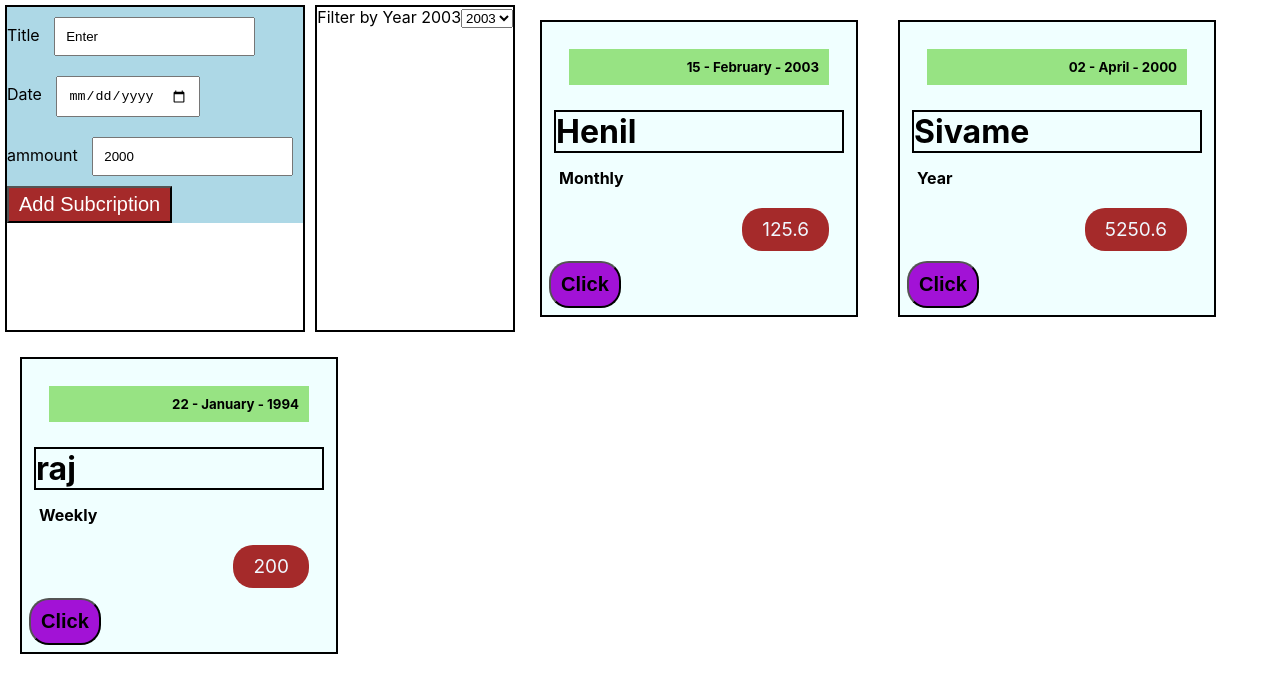
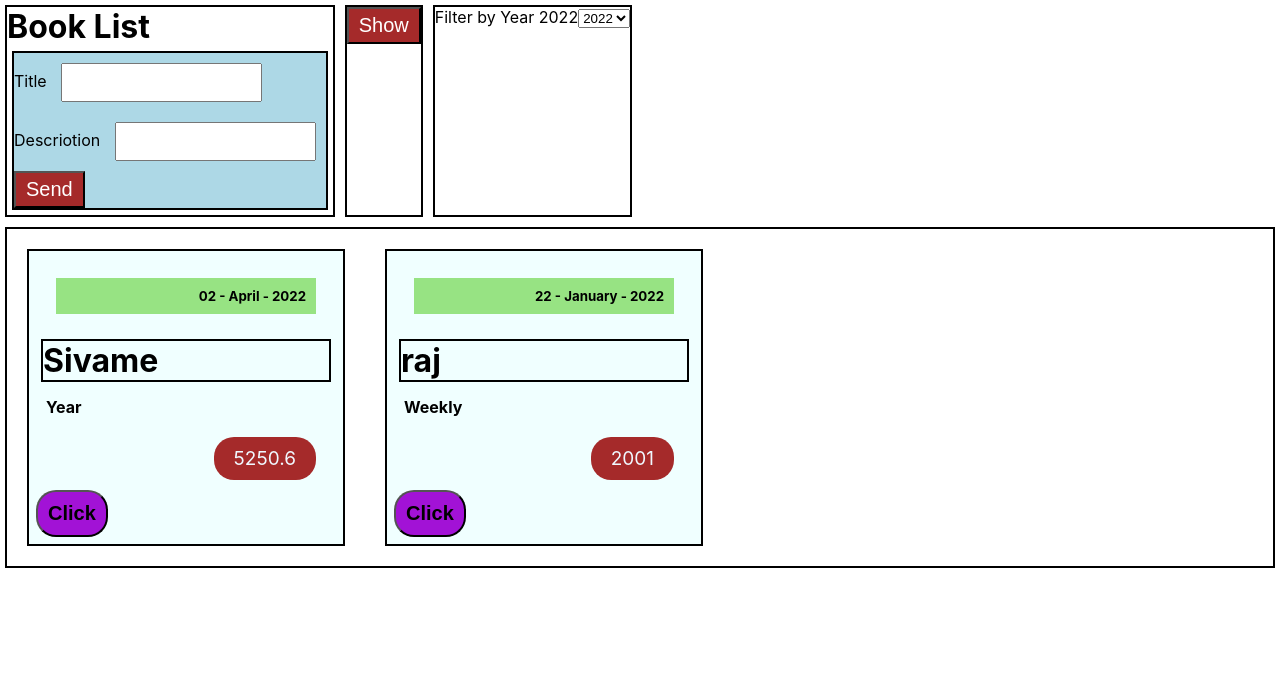
Before and after one commit to HENILCODES/Resume, a React (Create React App) app: page / in a window 1280 px wide. Shown: the top 692 px of the page. Built offline with nearby package versions, Linux system fonts and the light colour scheme; the HTML template or start-up script is replaced by a standard one.

Commit message:
Create Chart

```diff
--- a/src/App.js
+++ b/src/App.js
@@ -1,51 +1,63 @@
 import { useState } from 'react';
 import './App.css';
+import BookList from './BookDetail/BookList';
 import NewSubcription from './NewSubcription/NewSubcription';
 import Filter from './Subcription/Filter';
-import Subcription from './Subcription/Subcription';
+import SubcriptionList from './Subcription/SubcriptionList';
 
 function App() {
+
   let Sub = [
     {
       id: "1",
-      date: (new Date('2003', '1', '15')),
+      date: (new Date('2021', '1', '15')),
       title: "Monthly ",
       ammount: "125.6",
       name: "Henil"
     },
     {
       id: "2",
-      date: (new Date('2000', '3', '2')),
+      date: (new Date('2022', '3', '2')),
       title: "Year ",
       ammount: "5250.6",
       name: "Sivame"
     },
     {
-      id: "30",
-      date: (new Date('1994', '0', '22')),
+      id: "3",
+      date: (new Date('2022', '0', '22')),
       title: "Weekly",
-      ammount: "200",
+      ammount: "2001",
       name: "raj"
     }
   ];
 
-  let addSubHandlers = (data) => {
-    Sub.push(data);
-    console.log(Sub);
+  const [data, setData] = useState(Sub)
+  let addSubHandlers = (dataS) => {
+    setData([dataS, ...Sub])
   }
 
-  const [filter, setfiler] = useState('2003');
+  const [filter, setfiler] = useState('2022');
   let changevalue = (data) => {
-    console.log("App ", data);
     setfiler(data);
   }
+
+  const filterdata = data.filter((item) => {
+    return item.date.getFullYear().toString() === filter
+  })
+
+
   return (
-    <div className="App">
-      <NewSubcription onAdd={addSubHandlers} />
-      <Filter onChangeFil={changevalue} filterVal={filter} />
-      <Subcription name={Sub[0].name} date={Sub[0].date} title={Sub[0].title} ammount={Sub[0].ammount} />
-      <Subcription name={Sub[1].name} date={Sub[1].date} title={Sub[1].title} ammount={Sub[1].ammount} />
-      <Subcription name={Sub[2].name} date={Sub[2].date} title={Sub[2].title} ammount={Sub[2].ammount} />
+    <div>
+      <div className="App">
+        <BookList />
+        <NewSubcription onAdd={addSubHandlers} />
+        <Filter onChangeFil={changevalue} filterVal={filter} />
+      </div>
+      <SubcriptionList filterdata={filterdata} />
+      {/* {filterdata.length===0 && <h2>No data</h2>}
+      {filterdata.length !== 0 && filterdata.map((value) => <Subcription key={value.id} name={value.name} date={value.date} title={value.title} ammount={value.ammount} />)} */}
+
+      {/* {filterdata.length === 0 ? <h1>Not Found</h1> : filterdata.map((value) => <Subcription key={value.id} name={value.name} date={value.date} title={value.title} ammount={value.ammount} />)} */}
     </div>
   );
 }
--- /dev/null
+++ b/src/BookDetail/BookDetailAdd.js
@@ -0,0 +1,34 @@
+import Container from "../template/Container";
+import React, { useState } from 'react'
+
+export default function BookDetailAdd(props) {
+
+    let [book, setBook] = useState({ title: 'aman', desc: 'a' });
+    let titleChange = (event) => {
+        setBook({ ...book, title: event.target.value })
+    }
+    let descChange = (event) => {
+        setBook({ ...book, desc: event.target.value })
+    }
+    let submitHandler = (event) => {
+        event.preventDefault();
+        props.onSaveData(book);
+    }
+    return (
+        <Container className="controle">
+            <form onSubmit={submitHandler} >
+                <div>
+                    <label> Title </label>
+                    <input type="text" onChange={titleChange} />
+                </div>
+                <div>
+                    <label> Descriotion </label>
+                    <input type="text" onChange={descChange} />
+                </div>
+                <div>
+                    <button type="submit" className="addB">Send</button>
+                </div>
+            </form>
+        </Container>
+    )
+}
--- /dev/null
+++ b/src/BookDetail/BookList.js
@@ -0,0 +1,14 @@
+import Container from '../template/Container'
+import BookDetailAdd from './BookDetailAdd'
+export default function BookList(){
+
+    let BookDataSee = (data)=>{
+        console.log("List ", data);
+    }
+    return(
+        <Container>
+            <h1>Book List</h1>
+            <BookDetailAdd onSaveData={BookDataSee}/>
+        </Container>
+    )
+}
--- a/src/NewSubcription/FormSubcription.js
+++ b/src/NewSubcription/FormSubcription.js
@@ -3,7 +3,7 @@ import React, { useState } from 'react'
 
 const FormSubcription = (props) => {
 
-    const [form, setForm] = useState({ userTitle: 'Enter', userDate: '', userAmmount: '2000' })
+    const [form, setForm] = useState({ userTitle: 'Enter', userDate: '', userAmmount: '2000',name:'hi' })
     let titileChange = (event) => {
         setForm({...form , userTitle:event.target.value});
     }
@@ -13,13 +13,21 @@ const FormSubcription = (props) => {
     let ammountChange = (event) => {
         setForm({ ...form, userAmmount: event.target.value });
     }
+    let namechnage = (event) => {
+        setForm({ ...form, name: event.target.value });
+    }
     let onsubmithandler = (events)=>{
         events.preventDefault()
-        const Subcript = {title:form.userTitle,ammount:form.userAmmount,date:new Date(form.userDate)}
+
+        const Subcript = {title:form.userTitle,ammount:form.userAmmount,date:new Date(form.userDate),name:form.name}
         props.onSave(Subcript);
     }
     return (
         <form onSubmit={onsubmithandler}>
+            <div className="controle">
+                <label> name </label>
+                <input type="text" value={form.name} onChange={namechnage} />
+            </div>
             <div className="controle">
                 <label> Title </label>
                 <input type="text" value={form.userTitle} onChange={titileChange} />
--- a/src/NewSubcription/NewSubcription.js
+++ b/src/NewSubcription/NewSubcription.js
@@ -1,15 +1,27 @@
 
 import Container from "../template/Container";
 import FormSubcription from "./FormSubcription"
+import React, { useState } from 'react'
 
 const NewSubcription = (props) => {
+    const [show, setShow] = useState(false);
     let onseaveHandler = (data) => {
-        const subcripts = { ...data, id: Math.random()}
+        const subcripts = { ...data, id: Math.random() }
         props.onAdd(subcripts)
+        setShow(false);
     }
+    let showHide = () => {
+        if (show) {
+            setShow(false);
+        } else {
+            setShow(true);
+        }
+    }
+
     return (
         <Container>
-        <FormSubcription onSave={onseaveHandler} />
+            <button className="addB" onClick={showHide}>{show ? <p>Close</p> : <p>Show</p>}</button>
+            {show && <FormSubcription onSave={onseaveHandler} />}
         </Container>
     )
 }
--- a/src/Subcription/Filter.js
+++ b/src/Subcription/Filter.js
@@ -8,10 +8,9 @@ export default function Filter(props){
         <Container>
             <label >Filter by Year {props.filterVal}</label>
             <select value={props.filterVal} onChange={onselectHandler}>
-                <option value="2000">2000</option>
-                <option value="2001">2001</option>
-                <option value="2002">2002</option>
-                <option value="2003">2003</option>
+                <option value="2020">2020</option>
+                <option value="2022">2022</option>
+                <option value="2021">2021</option>
             </select>
         </Container>
     )
--- /dev/null
+++ b/src/Subcription/SubcriptionList.js
@@ -0,0 +1,15 @@
+import Container from '../template/Container';
+import Subcription from './Subcription';
+
+export default function SubcriptionList(props) {
+
+    if (props.filterdata.length === 0) {
+        return <h1>No data</h1>
+    } else {
+        return (
+            <Container className="App">
+                {props.filterdata.map((value) => <Subcription key={value.id} name={value.name} date={value.date} title={value.title} ammount={value.ammount} />)}
+            </Container>
+        )
+    }
+}
```
Also changed, not shown: src/template/Chart/Chart.js (added, +13 -0 lines), src/template/Chart/ChartBar.js (added, +19 -0 lines).
